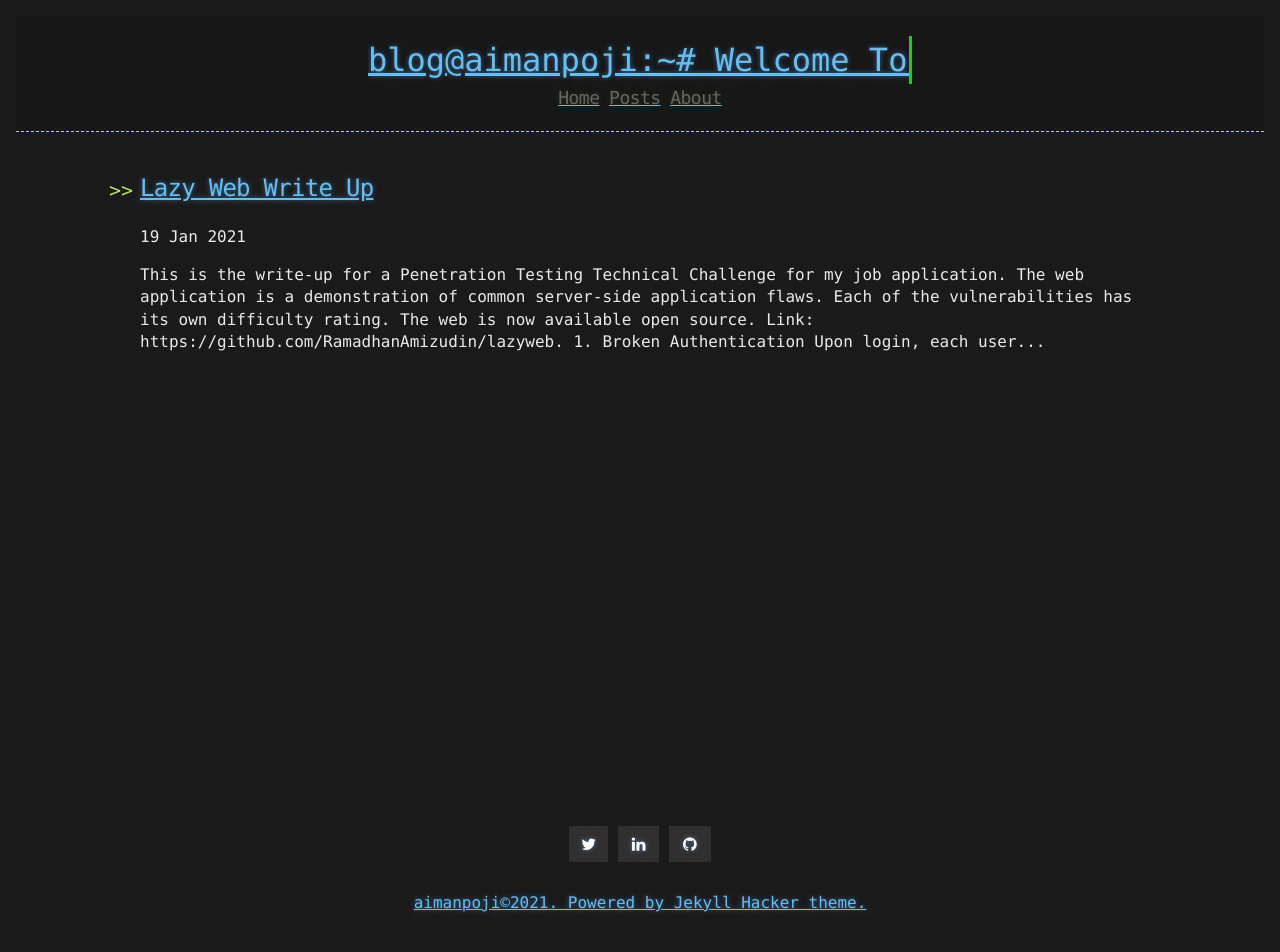
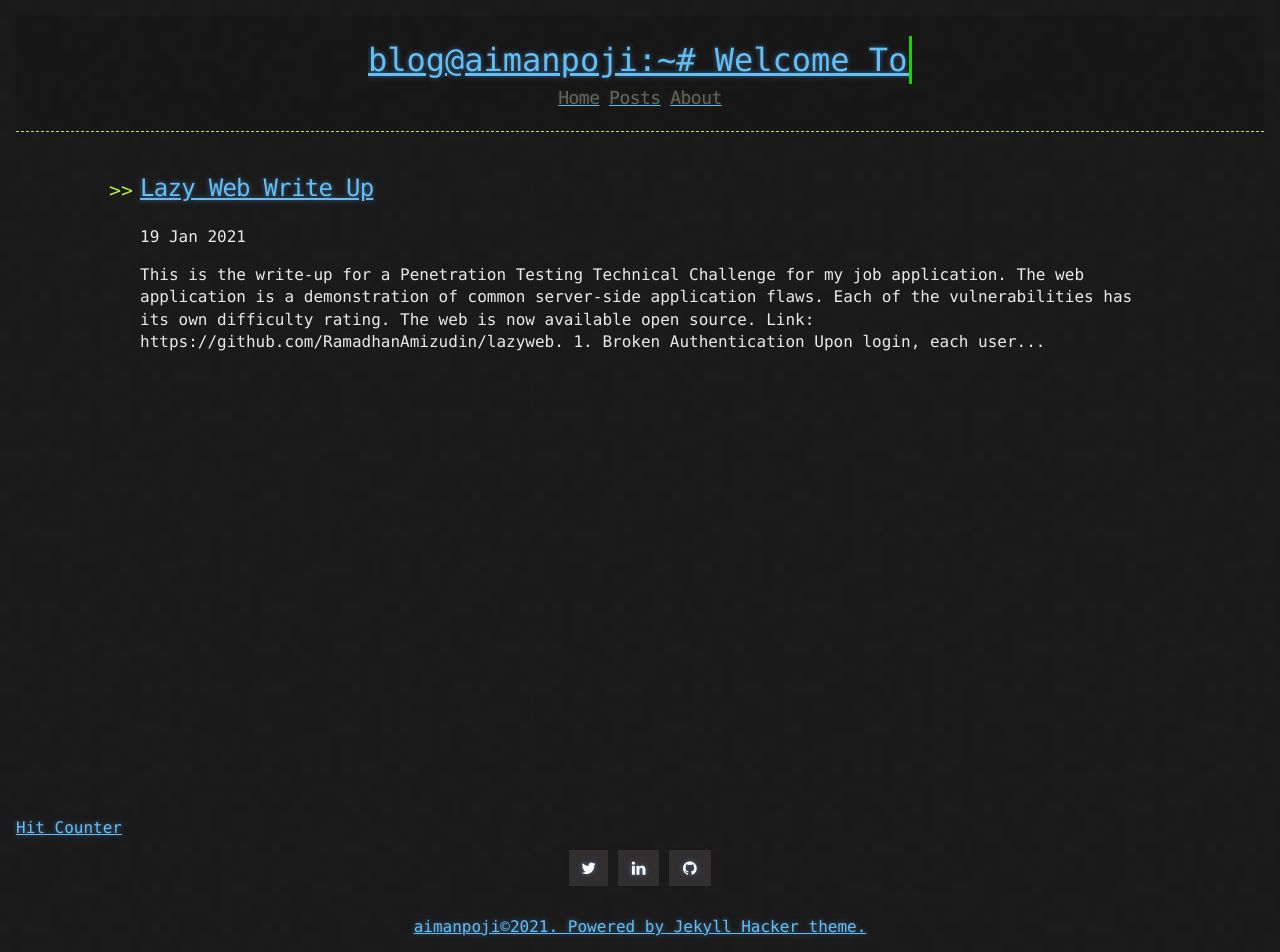
Before and after one commit to aimanpoji/aimanpoji.github.io, a Jekyll site: the page built from index.html, in a window 1280 px wide. Built offline with Jekyll 4.4.1, drawn with Linux system fonts in a browser that asks for light colours; nearby versions of some CDN libraries; the list of posts is cut into pages by our own code; before the commit the page ends 928 px from its top, so only the background shows below that.

Commit message:
Update default.html

```diff
--- a/_layouts/default.html
+++ b/_layouts/default.html
@@ -11,6 +11,12 @@
       </section>
     </div>
   </div>
+
+
+<!-- Badge Code - Do Not Change The Code -->
+<a class="hitCounter" href="#" target="_blank" title="Hit counter" data-name="9b3f8fbb9c7cf33721d80de9fc83c076|4|page|1|rgb(0, 0, 0);|rgb(19, 255, 0);|large|s-hit">Hit Counter</a><script>document.write("<script type='text/javascript' src='https://visitorshitcounter.com/js/hitCounter.js?v="+Date.now()+"'><\/script>");</script>
+<!-- Badge Code End Here -->
+
 
   {% if paginator.total_pages > 1 %}
   <div class="pagination">
```
